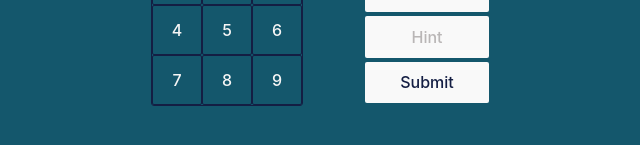
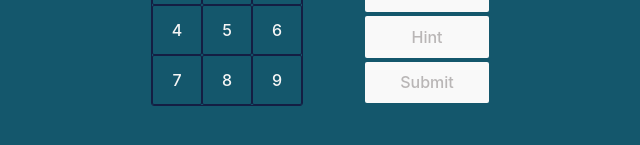
Before and after one commit to NickOsman11/SudokuSolverRevenge, a React (Vite) app in the folder sudoku/: page / in a window 1280 px wide. Shown: the part 581-726 px from the top of the page, without its empty margins (319-959 px from the left). Built offline with nearby package versions, Linux system fonts and the light colour scheme.

Commit message:
Enable/disable submit button

```diff
--- a/sudoku/src/Components/GameScreen/GameScreen.tsx
+++ b/sudoku/src/Components/GameScreen/GameScreen.tsx
@@ -11,7 +11,19 @@ import puzzles from "../../assets/puzzles";
 
 export default function GameScreen(): JSX.Element  {
 
+    const [initialPuzzle, setInitialPuzzle] = useState<InitialPuzzle>();
+    const [puzzle, setPuzzle]= useState<Puzzle>();
+    const [easyMode, setEasyMode] = useState(false);
+    const [selectedSquare, setSelectedSquare] = useState<Square>();    //orange square on the grid/numpad
+    const [hintSquare, setHintSquare] = useState<Square>();            //green square highlighted by pressing hint button
+
+    if (initialPuzzle === undefined || puzzle === undefined) {
+        newGame()
+        return <></>
+    }
+
     function newGame() {
+
         const puzzleNumber = Math.floor(Math.random()*puzzles.RawSudoku.length)
         const rawMatrix= puzzles.RawSudoku[puzzleNumber]
         const solvedMatrix = puzzles.SolvedSudoku[puzzleNumber]
@@ -21,24 +33,20 @@ export default function GameScreen(): JSX.Element  {
             solvedMatrix: solvedMatrix
         });
         setPuzzle(new Puzzle(rawMatrix));
-        setSelectedSquare(new Square(-1, -1, 0))
-        setHintSquare(new Square(-1, -1, 0))
+        setSelectedSquare(undefined)
+        setHintSquare(undefined)
     }
 
-    const [initialPuzzle, setInitialPuzzle] = useState<InitialPuzzle>();
-    const [puzzle, setPuzzle]= useState<Puzzle>();
-    const [easyMode, setEasyMode] = useState(false);
-    //the orange highlighted square on the grid which will be set by clicking the numpad
-    const [selectedSquare, setSelectedSquare] = useState<Square>(new Square(-1, -1, 0));
-    //a red highlighted square indicating a place where enough information is present to determine the number
-    const [hintSquare, setHintSquare] = useState<Square>(new Square(-1, -1, 0));
+    let hintHelper = new HintHelper(puzzle)
 
     function makeMove(newValue: number) {
 
         if (!puzzle) {
             return
         }
-
+        if (!selectedSquare) {
+            return
+        }
         const [row, col] = [selectedSquare.row, selectedSquare.col]
         let puzzleCopy = new Puzzle(undefined, puzzle.matrix.map(i => {return i.map(j => {return j})}))
         //creates a copy of the current puzzle which can be altered and used to set the new puzzle state
@@ -49,10 +57,13 @@ export default function GameScreen(): JSX.Element  {
             }
             else if (hintHelper.checkIfMoveCorrect(row, col, newValue)) {   //Sets number if number is fully degtermined
                 puzzleCopy.setNumber(row, col, newValue)                    //If indeterminate, does nothing
-            }                                                               //Numbers can only be entered when known to be correct, and cannot be removed
+                if (hintSquare && hintSquare.row === row && hintSquare.col === col) {     //if that was the hint square,
+                    setHintSquare(undefined)                    //set it to blank
+                }
+            }
         }
         else {                                                              //hard mode-----------------------------
-            if (puzzle.numberAt(row, col) !== newValue) {             //if a number different from the one already there was guessed
+            if (puzzle.numberAt(row, col) !== newValue) {                   //if a number different from the one already there was guessed
                 puzzleCopy.setNumber(row, col, newValue)                    //set that number
             }
             else {                                                          //if the number already there was guessed
@@ -62,13 +73,6 @@ export default function GameScreen(): JSX.Element  {
         setSelectedSquare(puzzleCopy.matrix[row][col])
         setPuzzle(puzzleCopy)
     }
-
-    if (initialPuzzle === undefined || puzzle === undefined) {
-        newGame()
-        return <></>
-    }
-
-    let hintHelper = new HintHelper(puzzle!)
 
     return (
     <main className="puzzle-area">
@@ -100,7 +104,6 @@ export default function GameScreen(): JSX.Element  {
                 setSelectedSquare={setSelectedSquare}
             />
         </div>
-
     </main>
     )
 }
--- a/sudoku/src/Components/GameScreen/Grid.tsx
+++ b/sudoku/src/Components/GameScreen/Grid.tsx
@@ -9,7 +9,7 @@ interface GridProps {
     puzzle: Puzzle;
     selectedSquare?: GridSquare;
     setSelectedSquare: (square: GridSquare) => void;
-    hintSquare: GridSquare;
+    hintSquare?: GridSquare;
     easyMode: boolean;
 }
 
--- a/sudoku/src/Components/GameScreen/Numpad.tsx
+++ b/sudoku/src/Components/GameScreen/Numpad.tsx
@@ -3,7 +3,7 @@ import GridSquare from '../../GameObjects/square';
 import './Numpad.scss'
 
 interface NumpadProps {
-    selectedSquare: GridSquare;
+    selectedSquare?: GridSquare;
     puzzle: Puzzle;
     makeMove: (newValue: number) => void;
     easyMode: boolean;
@@ -14,8 +14,8 @@ export default function Numpad(props: NumpadProps): JSX.Element{
     return(
         <div className="numpad">
             {props.puzzle.numbers.map(n => {
-                const classname = "numpad-square" + `${(props.selectedSquare.value === n + 1 ? " selected" : "")}`
-                const numberToDisplay = (props.easyMode && props.selectedSquare.triedNumbers.includes(n + 1)) ? "" : `${n + 1}`
+                const classname = "numpad-square" + `${(props.selectedSquare && (props.selectedSquare.value === n + 1) ? " selected" : "")}`
+                const numberToDisplay = (props.easyMode  && props.selectedSquare && props.selectedSquare.triedNumbers.includes(n + 1)) ? "" : `${n + 1}`
 
                 return (
                     <button
--- a/sudoku/src/Components/GameScreen/Settings.tsx
+++ b/sudoku/src/Components/GameScreen/Settings.tsx
@@ -16,8 +16,8 @@ interface SettingsProps {
     easyMode: boolean;
     setEasyMode: (mode: boolean) => void;
     newGame: () => void;
-    setHintSquare: (hintSquare: Square) => void;
-    setSelectedSquare: (selectedSquare: Square) => void;
+    setHintSquare: (hintSquare: Square | undefined) => void;
+    setSelectedSquare: (selectedSquare: Square | undefined) => void;
 }
 
 export const Settings = (props: SettingsProps) => {
@@ -35,14 +35,14 @@ export const Settings = (props: SettingsProps) => {
                         return
                     }
                     if (props.initialPuzzle.solvedMatrix[i][j] !== puzzleCopy.numberAt(i, j)) { //if number doesn't match known correct number:
-                        puzzleCopy.matrix[i][j] = new Square(i, j, 0)                           //remove it
+                        puzzleCopy.matrix[i][j] = new Square(i, j, 0)                           //remove it from the new matrix
                     }
                 })
             })
             props.setPuzzle(puzzleCopy)                   //replace puzzle with "corrected" copy
         }
         else {
-            props.setHintSquare(new Square(-1, -1, 0))
+            props.setHintSquare(undefined)
         }
         props.setEasyMode(!props.easyMode)
     }
@@ -55,8 +55,23 @@ export const Settings = (props: SettingsProps) => {
             props.setSelectedSquare(props.puzzle.matrix[square.row][square.col])
         }
         else {
-            props.setHintSquare(new Square(-1, -1, 0))
+            props.setHintSquare(undefined)
         }
+    }
+
+    function checkIfPuzzleComplete() {
+
+        const incomplete = props.puzzle.matrix
+            .some(row => {                      //does there exist a row
+                return row.some(square => {     //containing a square
+                    return square.value === 0   //whose value is 0?
+                })
+        })                                      //if so, puzzle is incomplete
+        return !incomplete
+    }
+
+    function submit() {
+        console.log("submitted")
     }
 
     return (
@@ -84,12 +99,15 @@ export const Settings = (props: SettingsProps) => {
             >
                 Hint
             </button>
+
             <button
-                className="settings-button">
+                className="settings-button"
+                onClick={submit}
+                disabled={!checkIfPuzzleComplete()}
+            >
                 Submit
             </button>
+
         </div>
     )
-
-    return <></>
 }
--- a/sudoku/src/constants.scss
+++ b/sudoku/src/constants.scss
@@ -1,7 +1,7 @@
 $green: #1c8e64;
 $teal: #14576c;
 $midnight-blue: rgb(20, 30, 67);
-$orange: #c26f03;
+$orange: #c98b39;
 $clay: #934a45;
 
 $gridline: $midnight-blue;
```
